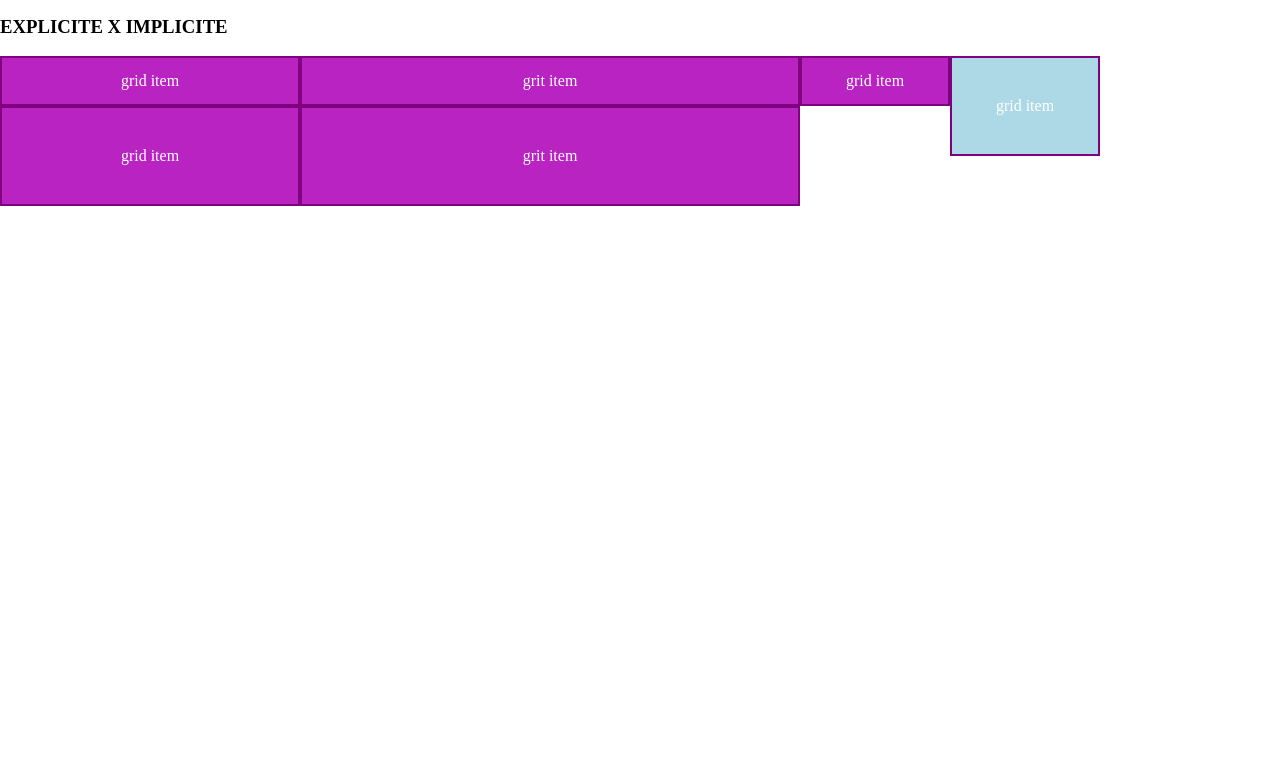
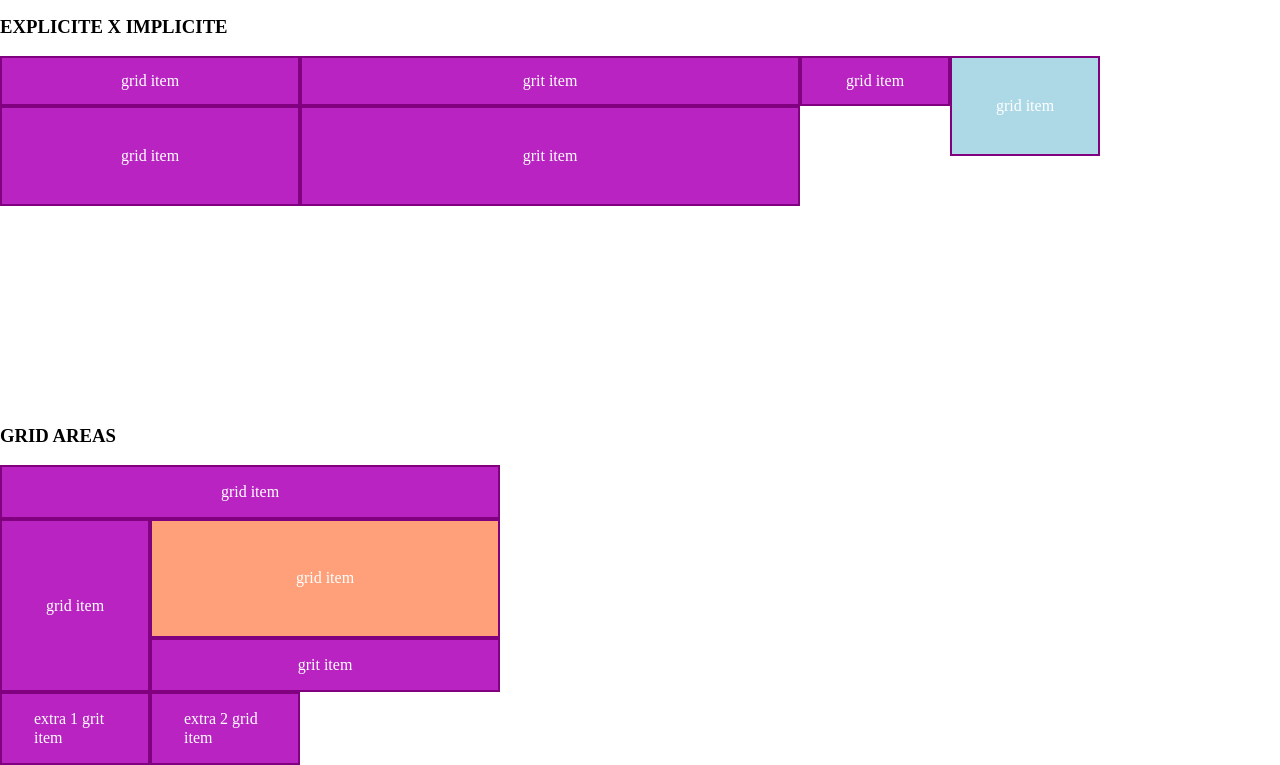
Before and after one commit to PetrValenta92/css-grid, a website built with Vite: page index.html in a window 1280 px wide. Shown: the part 1035-1800 px from the top of the page. Before the commit the page ends 1441 px from the top, so only its background shows below. Built offline with nearby package versions, Linux system fonts and the light colour scheme.

Commit message:
Add grid areas

```diff
--- a/css/style.css
+++ b/css/style.css
@@ -1,4 +1,6 @@
 .grid {
+  /* !Only allowed shape of grid is rectangle! */
+
   display: grid;
   grid-template-columns: 200px 200px 200px;
   grid-template-rows: 100px 100px 100px;
@@ -100,7 +102,7 @@
   implicite rows and columns are default to auto,
   values of auto can be set for rows and columns
   */
-  grid-auto-rows: 500px;
+  /* grid-auto-rows: 500px; */
   grid-auto-columns: 150px;
 
 }
@@ -111,3 +113,32 @@
   grid-column: 4/5; /* this is implicite*/
 
 }
+
+/* GRID AREAS */
+
+.grid-area {
+  display: grid;
+  grid-template-columns: 150px 150px 200px;
+  grid-template-areas:
+    "header header header"
+    "sidebar content content"
+    "sidebar footer footer";
+}
+
+.header {
+  grid-area: header;
+}
+
+.sidebar {
+  grid-area: sidebar;
+}
+
+.content {
+  padding: 3rem 2rem;
+  background-color: lightsalmon;
+  grid-area: content;
+}
+
+.footer {
+  grid-area: footer;
+}
--- a/index.html
+++ b/index.html
@@ -47,5 +47,15 @@
       <div class="grid-item">grid item</div>
       <div class="grid-item">grit item</div>
     </div>
+
+    <div><h3>GRID AREAS</h3></div>
+    <div class="grid-area">
+      <div class="grid-item header">grid item</div>
+      <div class="grid-item">extra 1 grit item</div>
+      <div class="grid-item sidebar">grid item</div>
+      <div class="grid-item content">grid item</div>
+      <div class="grid-item">extra 2 grid item</div>
+      <div class="grid-item footer">grit item</div>
+    </div>
   </body>
 </html>
```
